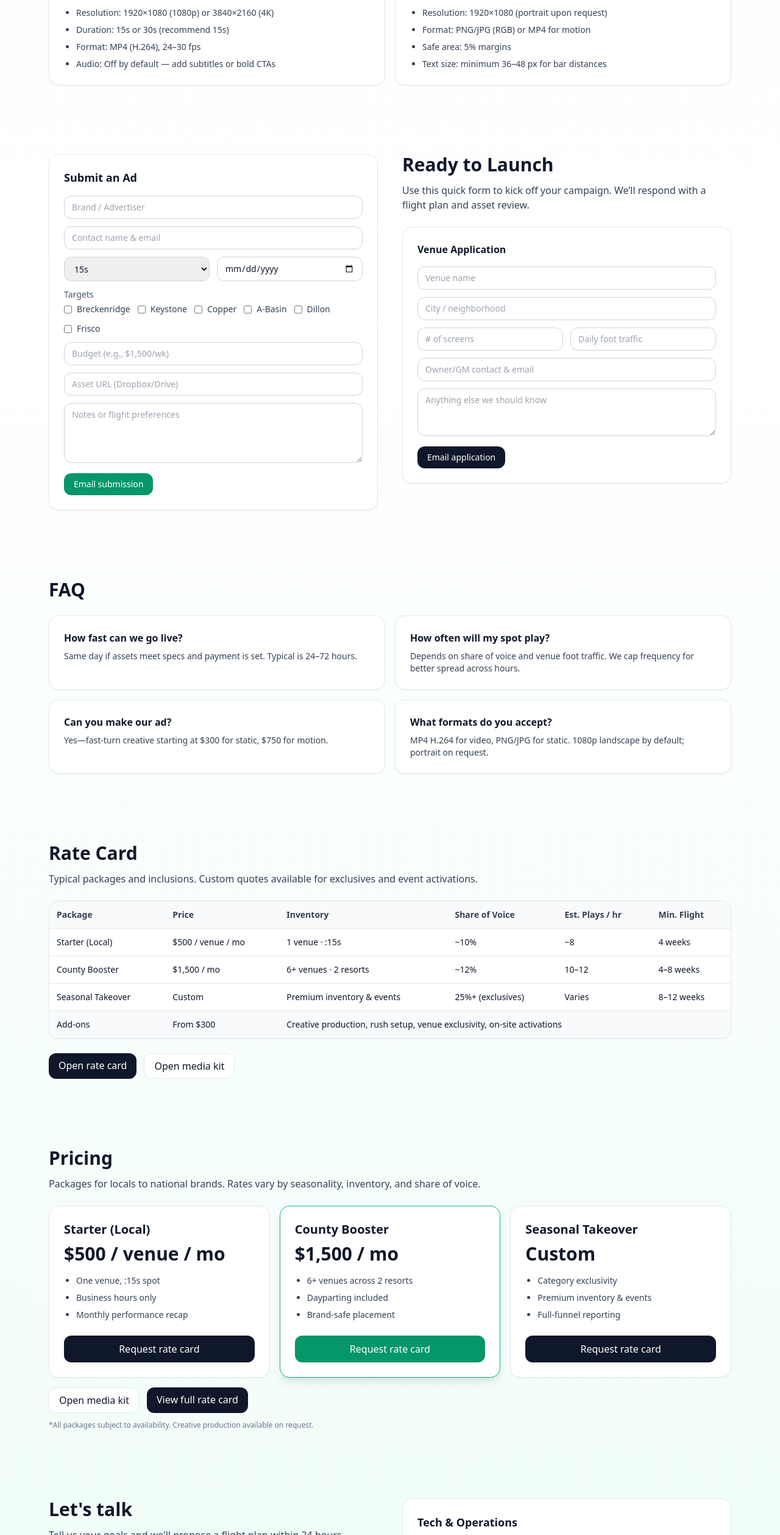
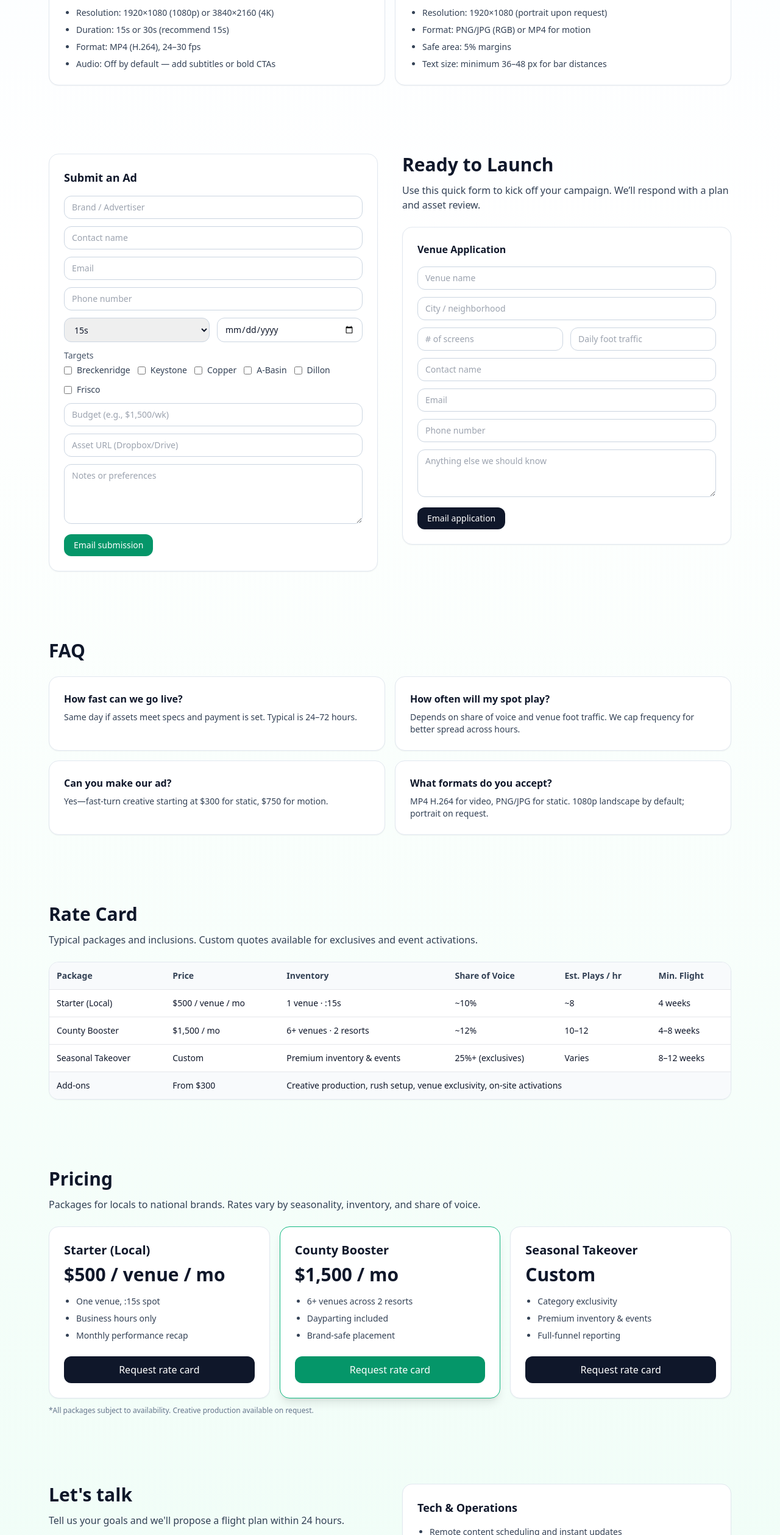
Before and after one commit to jcx5inc-cloud/peakscreens-site, a Next.js app: page / in a window 1280 px wide. Shown: the part 2369-4886 px from the top of the page at 61% size. Built offline with nearby package versions, Linux system fonts and the light colour scheme.

Commit message:
Update page.tsx

```diff
--- a/app/page.tsx
+++ b/app/page.tsx
@@ -241,7 +241,9 @@ export default function Page() {
               className="mt-4 space-y-3 text-sm"
             >
               <input name="brand" required placeholder="Brand / Advertiser" className="w-full rounded-xl border border-slate-300 px-3 py-2"/>
-              <input name="contact" required placeholder="Contact name & email" className="w-full rounded-xl border border-slate-300 px-3 py-2"/>
+              <input name="contact" required placeholder="Contact name" className="w-full rounded-xl border border-slate-300 px-3 py-2"/>
+              <input name="email" required placeholder="Email" className="w-full rounded-xl border border-slate-300 px-3 py-2"/>
+              <input name="phone number" required placeholder="Phone number" className="w-full rounded-xl border border-slate-300 px-3 py-2"/>
               <div className="grid grid-cols-2 gap-3">
                 <select name="length" className="rounded-xl border border-slate-300 px-3 py-2"><option>15s</option><option>30s</option></select>
                 <input name="start" type="date" className="rounded-xl border border-slate-300 px-3 py-2"/>
@@ -256,13 +258,13 @@ export default function Page() {
               </div>
               <input name="budget" placeholder="Budget (e.g., $1,500/wk)" className="w-full rounded-xl border border-slate-300 px-3 py-2"/>
               <input name="asset" placeholder="Asset URL (Dropbox/Drive)" className="w-full rounded-xl border border-slate-300 px-3 py-2"/>
-              <textarea name="notes" placeholder="Notes or flight preferences" rows={4} className="w-full rounded-xl border border-slate-300 px-3 py-2"/>
+              <textarea name="notes" placeholder="Notes or preferences" rows={4} className="w-full rounded-xl border border-slate-300 px-3 py-2"/>
               <button type="submit" className="px-4 py-2 rounded-xl bg-emerald-600 text-white font-medium">Email submission</button>
             </form>
           </div>
           <div>
             <h2 className="text-2xl md:text-3xl font-bold">Ready to Launch</h2>
-            <p className="mt-3 text-slate-700">Use this quick form to kick off your campaign. We’ll respond with a flight plan and asset review.</p>
+            <p className="mt-3 text-slate-700">Use this quick form to kick off your campaign. We’ll respond with a plan and asset review.</p>
             <div className="mt-6 rounded-2xl p-6 bg-white border border-slate-200 shadow-sm">
               <h4 className="font-semibold">Venue Application</h4>
               <form
@@ -290,7 +292,9 @@ export default function Page() {
                   <input name="screens" placeholder="# of screens" className="rounded-xl border border-slate-300 px-3 py-2"/>
                   <input name="traffic" placeholder="Daily foot traffic" className="rounded-xl border border-slate-300 px-3 py-2"/>
                 </div>
-                <input name="contact" placeholder="Owner/GM contact & email" className="w-full rounded-xl border border-slate-300 px-3 py-2"/>
+                <input name="contact" required placeholder="Contact name" className="w-full rounded-xl border border-slate-300 px-3 py-2"/>
+                <input name="email" required placeholder="Email" className="w-full rounded-xl border border-slate-300 px-3 py-2"/>
+                <input name="phone number" required placeholder="Phone number" className="w-full rounded-xl border border-slate-300 px-3 py-2"/>
                 <textarea name="notes" placeholder="Anything else we should know" rows={3} className="w-full rounded-xl border border-slate-300 px-3 py-2"/>
                 <button type="submit" className="px-4 py-2 rounded-xl bg-slate-900 text-white font-medium">Email application</button>
               </form>
@@ -334,10 +338,7 @@ export default function Page() {
             </tbody>
           </table>
         </div>
-        <div className="mt-6 flex flex-wrap gap-3">
-          <a href="/rate-card" className="px-4 py-2 rounded-xl bg-slate-900 text-white">Open rate card</a>
-          <a href="/media-kit" className="px-4 py-2 rounded-xl bg-white border border-slate-200">Open media kit</a>
-        </div>
+
       </section>
 
       {/* PRICING */}
@@ -349,10 +350,7 @@ export default function Page() {
           <Package name="County Booster" price="$1,500 / mo" bullets={["6+ venues across 2 resorts", "Dayparting included", "Brand-safe placement"]} highlight />
           <Package name="Seasonal Takeover" price="Custom" bullets={["Category exclusivity", "Premium inventory & events", "Full-funnel reporting"]} />
         </div>
-        <div className="mt-4 flex flex-wrap gap-3">
-          <a href="/media-kit" className="px-4 py-2 rounded-xl bg-white border border-slate-200">Open media kit</a>
-          <a href="/rate-card" className="px-4 py-2 rounded-xl bg-slate-900 text-white">View full rate card</a>
-        </div>
+
         <p className="text-xs text-slate-500 mt-3">*All packages subject to availability. Creative production available on request.</p>
       </section>
 
```
